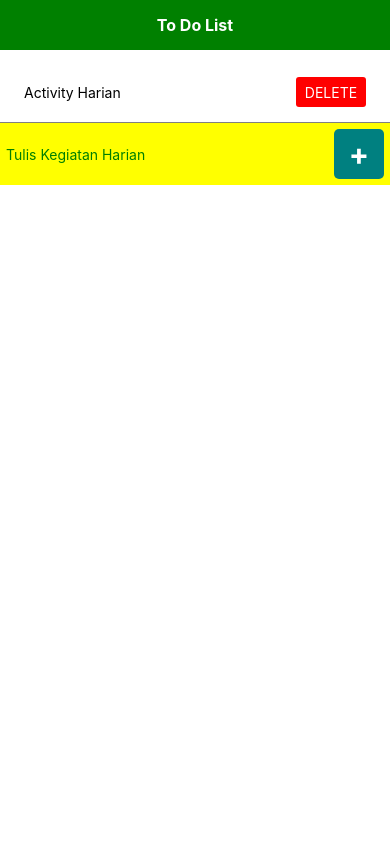
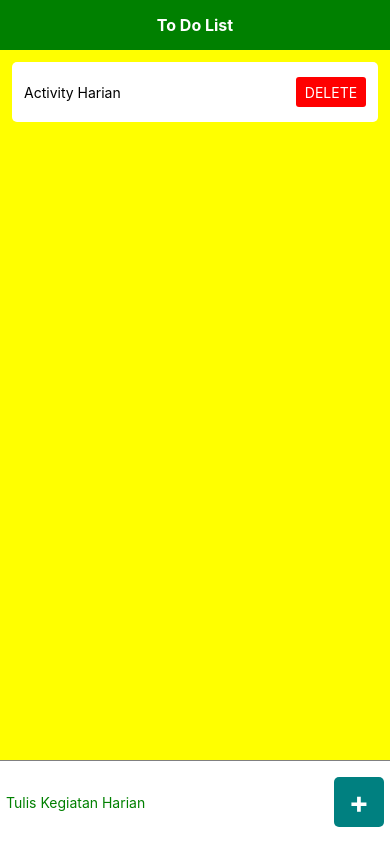
Before and after one commit to sodiqamrullah/belajar_react_native, a React Native app: screen / in a window 390 px wide. Built offline with nearby package versions, Linux system fonts and the light colour scheme.

Commit message:
update daily learning

```diff
--- a/src/App.js
+++ b/src/App.js
@@ -327,7 +327,7 @@ const handlerAddData = () => {
 
 const App = () => {
   return (
-    <View style={StyleSheet.container}>
+    <View style={styles.container}>
 
        {/* Header */}
       <HeaderCustom title='To Do List'/>
@@ -350,7 +350,7 @@ const App = () => {
        <Text style={{fontSize: 30, fontWeight:"bold", color:"white"}}>+</Text>
        </TouchableOpacity> */}
 
-       <View style={{width:"100", backgroundColor:"yellow", borderTopWidth:0.5, borderColor:"gray", flexDirection:"row", justifyContent:"space-between", alignItems:"center", padding:6 }}>
+       <View style={{top: '90%', right: 0, left: 0, bottom: 0, backgroundColor:"white", borderTopWidth:0.5, borderColor:"gray", flexDirection:"row", justifyContent:"space-between", alignItems:"center", padding:6, position:"absolute" }}>
 
        <TextInput placeholder='Tulis Kegiatan Harian' placeholderTextColor={"green"} style={{color:"black"}}/>
         <TouchableOpacity style={{height:50, width:50, backgroundColor:"teal", justifyContent:"center", alignItems:"center", borderRadius:5}} onPress={() => handlerAddData()}>
@@ -364,7 +364,7 @@ const App = () => {
 }
 
 
-const style = StyleSheet.create({
+const styles = StyleSheet.create({
   container :{
     flex: 1,
     backgroundColor: "yellow"
```
